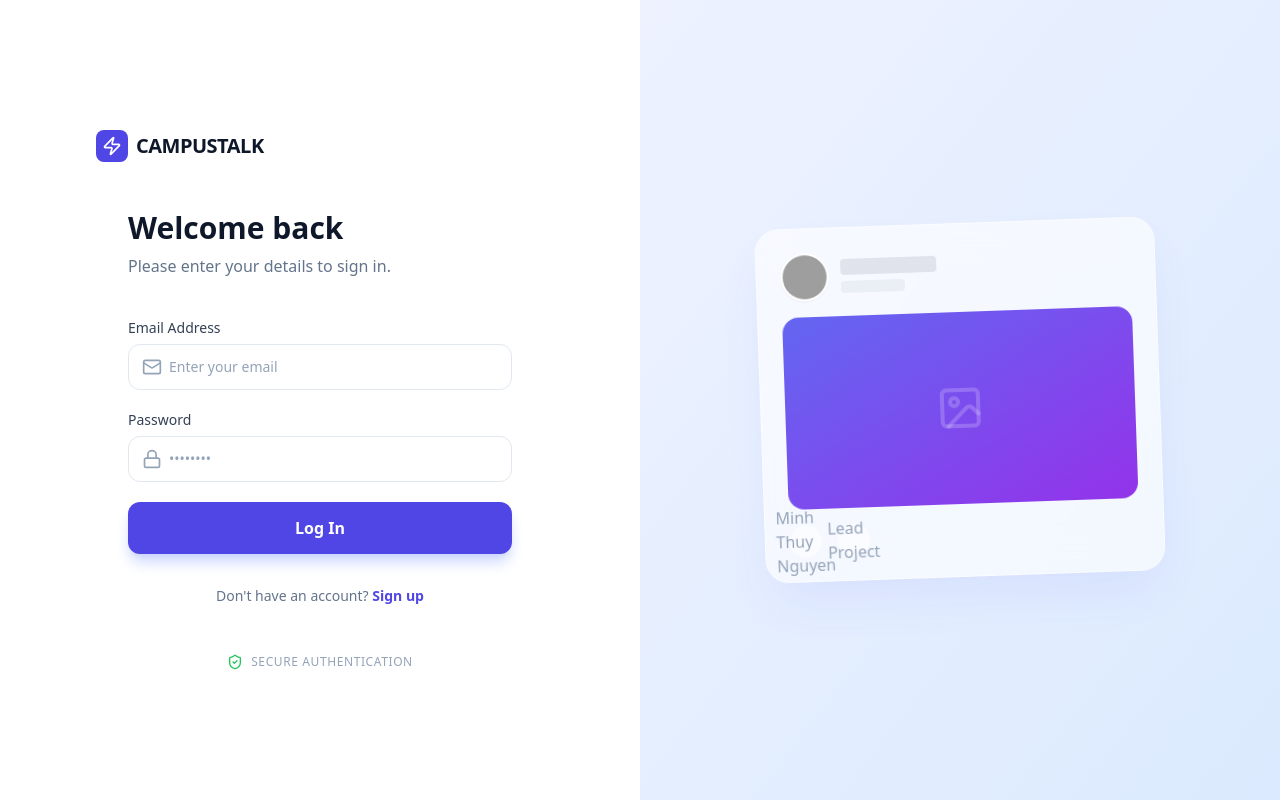
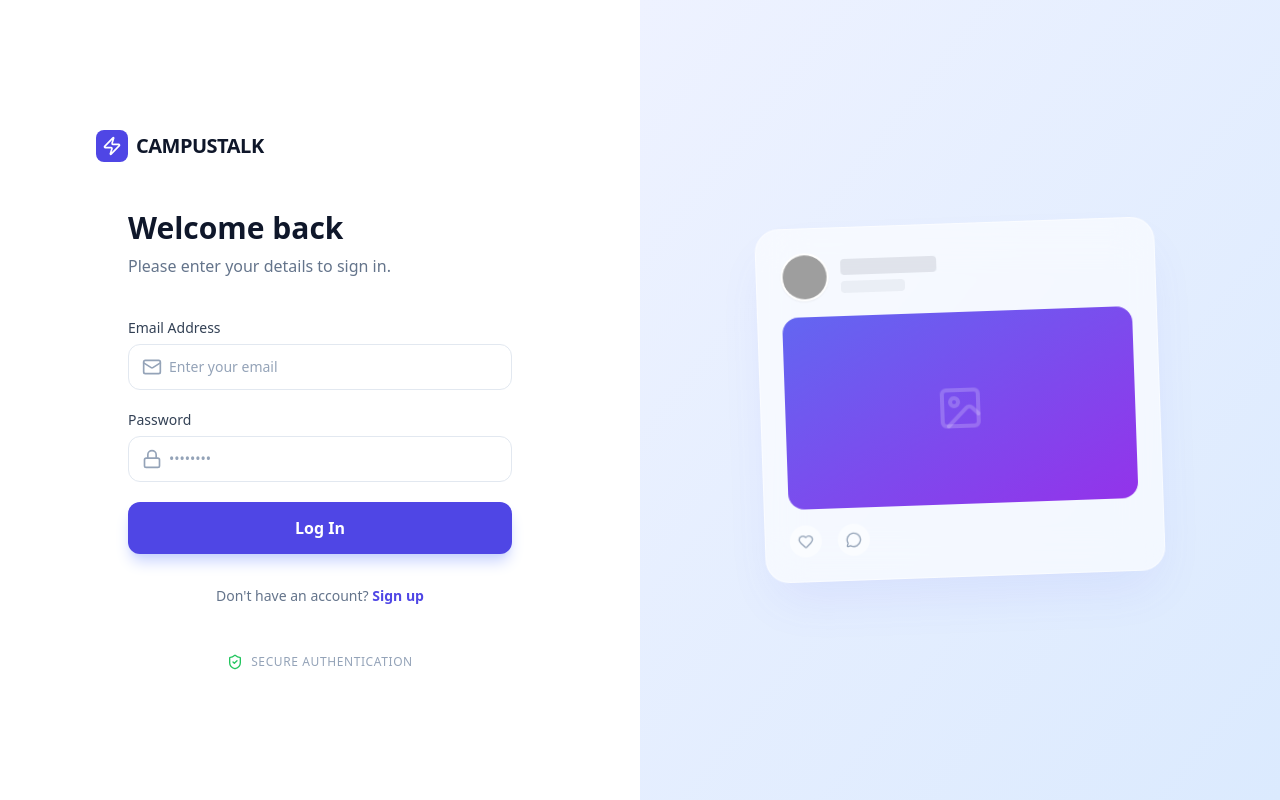
Before and after one commit to mthuy04/micro-blog, a React app in the folder frontend/: page /login in a window 1280 px wide. Built offline with nearby package versions, Linux system fonts and the light colour scheme; no server answers; grey boxes are pictures that could not be loaded; the HTML template or start-up script is replaced by a standard one.

Commit message:
delete phần thừa

```diff
--- a/frontend/src/pages/LoginPage.jsx
+++ b/frontend/src/pages/LoginPage.jsx
@@ -135,10 +135,10 @@
                     <ImageIcon className="w-12 h-12" />
                 </div>
                 <div className="flex items-center gap-4">
-                    <div className="w-8 h-8 rounded-full bg-white/50 flex items-center justify-center text-slate-400"> Minh Thuy Nguyen
+                    <div className="w-8 h-8 rounded-full bg-white/50 flex items-center justify-center text-slate-400">
                         <Heart className="w-4 h-4" />
                     </div>
-                    <div className="w-8 h-8 rounded-full bg-white/50 flex items-center justify-center text-slate-400"> Lead Project
+                    <div className="w-8 h-8 rounded-full bg-white/50 flex items-center justify-center text-slate-400">
                          <MessageCircle className="w-4 h-4" />
                     </div>
                 </div>
```
